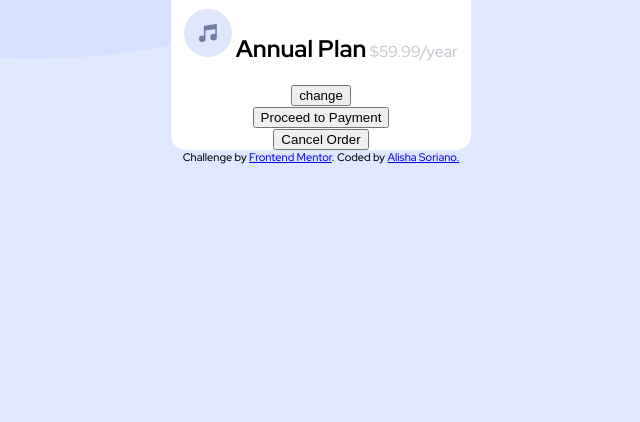
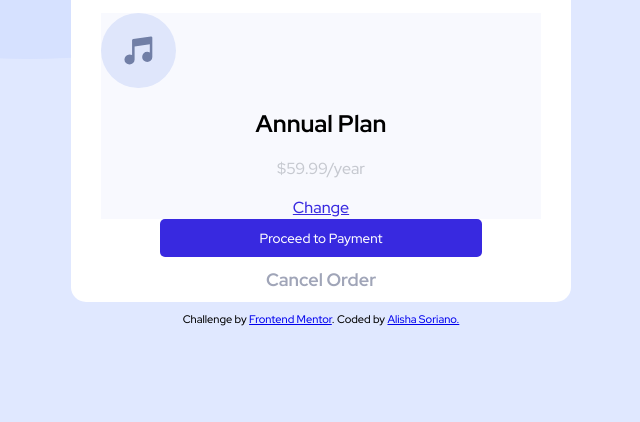
Before and after one commit to AlishaSo/order-summary-component, a plain HTML site: page main.html in a window 1280 px wide. Shown: the part 378-800 px from the top of the page, without its empty margins (319-959 px from the left). Drawn offline with Linux system fonts and the light colour scheme.

Commit message:
Add proper colors to buttons + active states, and to plan info background.

```diff
--- a/main.html
+++ b/main.html
@@ -9,22 +9,24 @@
   </head>
   <body>
     <div id='container'>
-      <div id='banner'>
+      <!--<div id='banner'>-->
         <img src='images/illustration-hero.svg'>
-      </div>
+      <!--</div>-->
       <h1 id='title'>Order Summary</h1>
       <p>You can now listen to millions
         of songs, audiobooks, and podcasts on any
         device anywhere you like!</p>
-      <section class='plan-type'>
+      <div class='plan-type'>
         <img id='music' src='images/icon-music.svg'/>
-        <h2 id='section-title'>Annual Plan</h2>
-        <p id='price'>$59.99/year</p>
-        <button id='change-btn'>change</button>
-      </section>
-      <button>Proceed to Payment</button>
+        <!--<div id='plan-type'>-->
+          <h2 id='section-title'>Annual Plan</h2>
+          <p id='price'>$59.99/year</p>
+        <!--</div>-->
+        <button class='btn' id='change-btn'>Change</button>
+      </div>
+      <button class='btn' id='proceed-payment-btn'>Proceed to Payment</button>
       <br/>
-      <button>Cancel Order</button>
+      <button class='btn' id='cancel-btn'>Cancel Order</button>
     </div>
     <footer>
       Challenge by
--- a/style.css
+++ b/style.css
@@ -1,11 +1,45 @@
-html {
+html { /* add background-color, and image(make sure it doesn't repeat) */
   background-color: #E0E8FF;
   background-image: url(images/pattern-background-desktop.svg);
   background-repeat: no-repeat;
 }
 
 body {
-  font-family: 'Red Hat Display', sans-serif;
+  font-family: 'Red Hat Display', sans-serif;    /* change font to match template */
+}
+
+p {
+  font-size: 16px;
+  font-weight: 500;    /* make bold */
+  color: #C6C9D0;      /* grey color to match template */
+  margin-right: 30px;
+  margin-left: 30px;
+}
+
+footer {
+  font-size: 11px;
+  text-align: center;
+  margin-top: 10px;
+}
+
+img {
+  width: 500px;
+  display: flex;
+  justify-content: center;
+  border-top-left-radius: 15px;          /* round corner */
+  border-top-right-radius: 15px;         /* round corner */
+}
+
+.btn {
+  text-align: center;
+  vertical-align: middle;
+  cursor: pointer;                             /* match active state to template *//*  */
+  font-family: 'Red Hat Display', sans-serif;   /* change font to match template */
+}
+
+.plan-type {
+  background-color: #F8F9FE;
+  margin: 0 30px;
 }
 
 #title {
@@ -17,32 +51,59 @@ body {
   font-weight: 700;
 }
 
-p {
-  font-size: 16px;
-  font-weight: 500;
-  color: #C6C9D0;
-}
-
-footer {
-  font-size: 11px;
-  text-align: center;
-}
-
 #container {
   background-color: white;
   border-radius: 15px;
-  width: 300px;
+  width: 500px;
   margin: auto;
   text-align: center;
   /*border: 1px solid black;*/
 }
 
-#banner {
-  display: flex;
-  justify-content: center;
+#music {
+  width: 75px;
 }
 
-#music, #section-title, #price, #change-btn {
+#change-btn {
+  border: none;
+  background-color: #F8F9FE;
+  font-size: 16px;
+  color: hsl(245, 75%, 52%);
+  text-decoration: underline;
+}
+
+#change-btn:hover {
+  color: #766CF1;
+  text-decoration: none;
+}
+
+#proceed-payment-btn {
+  background-color: hsl(245, 75%, 52%);
+  border: none;
+  border-radius: 5px;
+  color: white;
+  margin: ;
+  padding: 10px 100px;
+}
+
+#proceed-payment-btn:hover {
+  background-color: #766CF1;
+}
+
+#cancel-btn {
+  border: none;
+  background-color: white;
+  margin: 10px;
+  color: #A0A5B8;
+  font-size: 18px;
+  font-weight: 700;
+}
+
+#cancel-btn:hover {
+  color: #465066;
+}
+
+/*#music, #section-title, #price, #change-btn {
   display: inline-block;
   justify-content: center;
-}
+}/*
```
